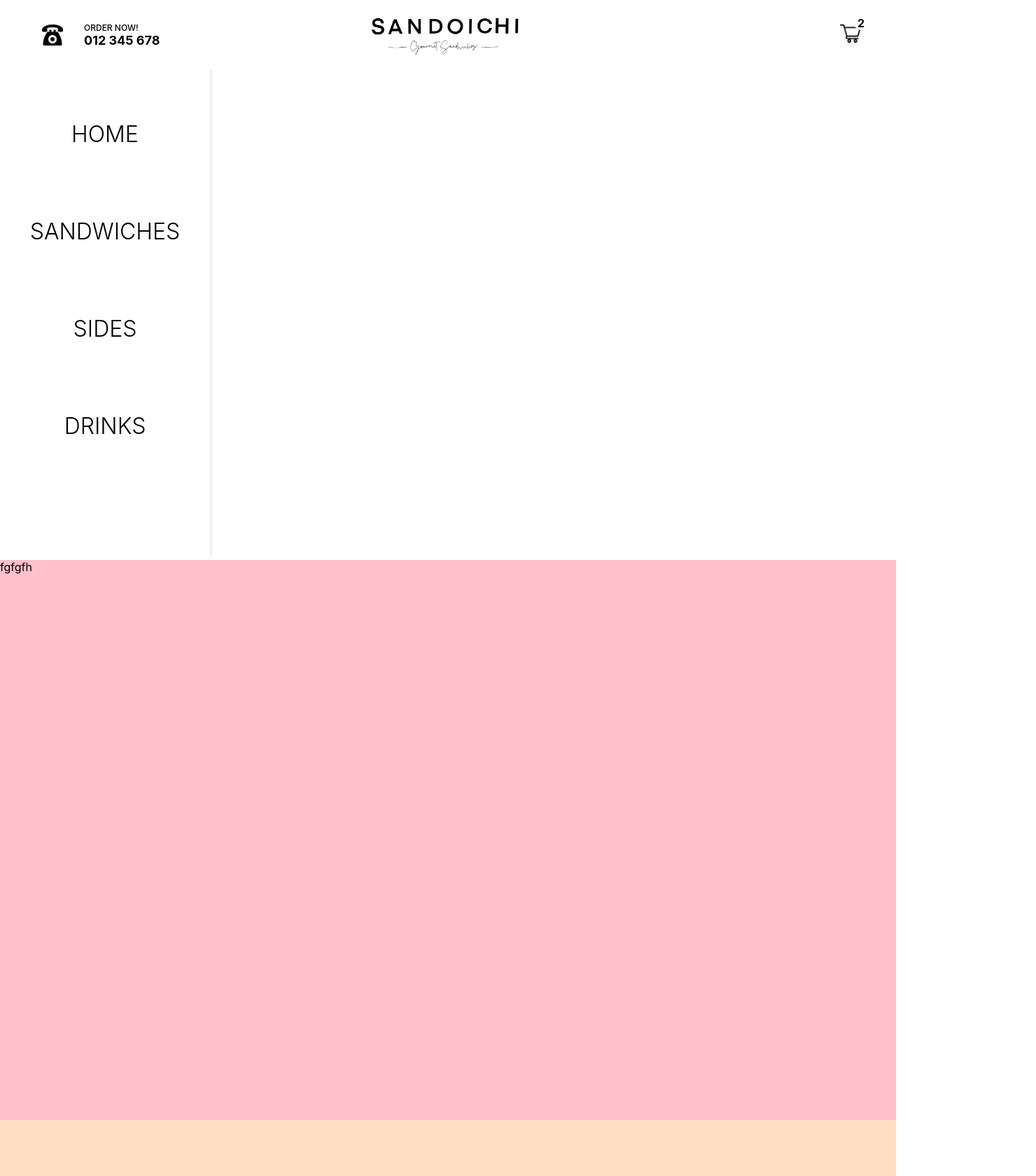
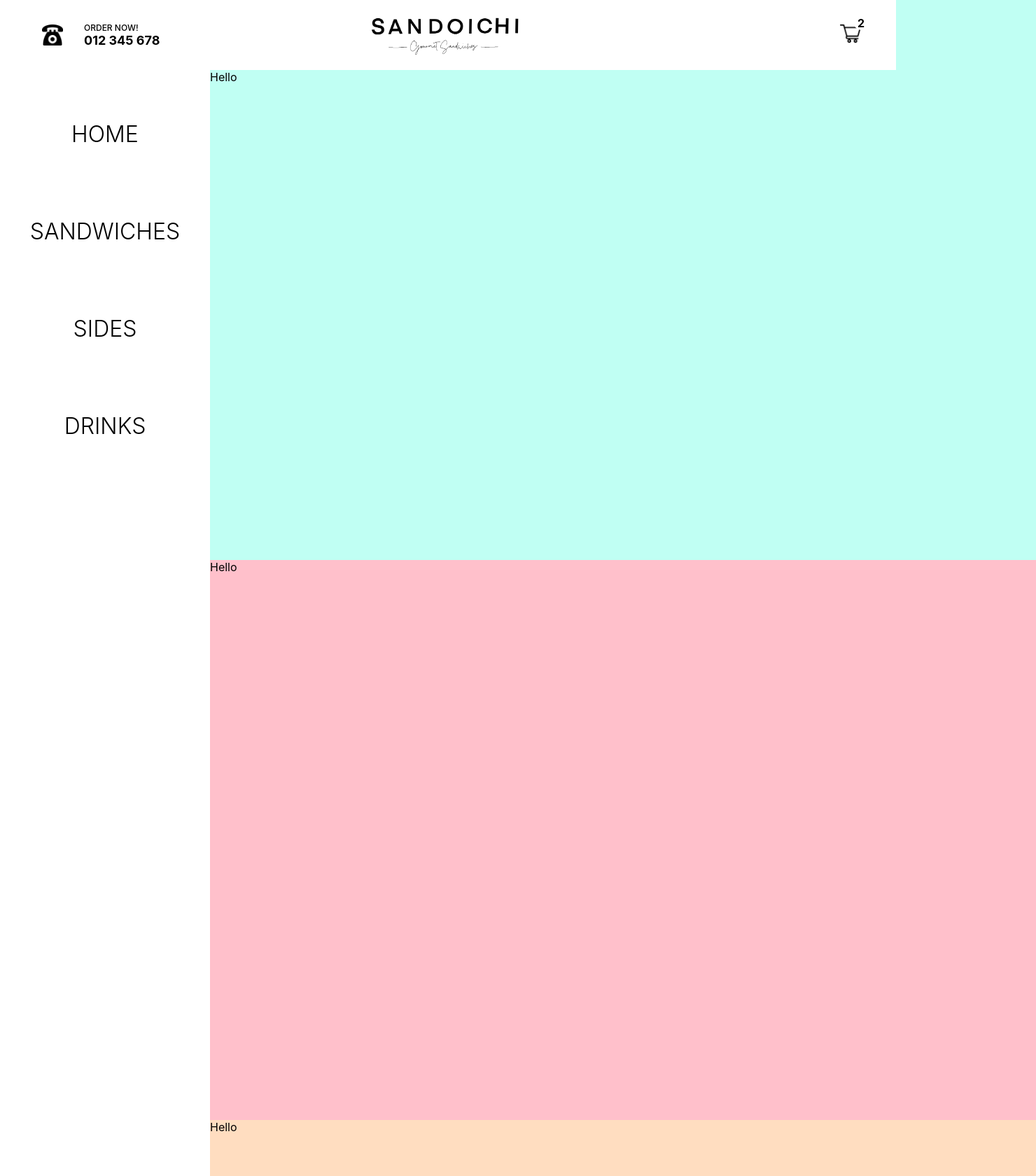
Before and after one commit to lukefowles/Sandoichi, a Next.js app in the folder client-side/: page / in a window 1280 px wide. Shown: the top 1680 px of the page at 70% size, 1480 px wide, since content can reach past the window. Built offline with nearby package versions, Linux system fonts and the light colour scheme.

Commit message:
Fixed max & min height of pages with Navbar and Sidebar being fixed in position

```diff
--- a/client-side/components/Drinks.jsx
+++ b/client-side/components/Drinks.jsx
@@ -4,7 +4,7 @@ import styles from "../styles/Drinks.module.css";
 const Drinks = () => {
   return (
     <div className={styles.container}>
-
+      Hello
     </div>
 )
 };
--- a/client-side/components/Intro.jsx
+++ b/client-side/components/Intro.jsx
@@ -5,7 +5,7 @@ import styles from "../styles/Intro.module.css";
 const Intro = () => {
   return (
     <div className={styles.container}>
-
+      <div className={styles.hello}>Hello</div>
     </div>
   )
 };
--- a/client-side/components/Sandwich.jsx
+++ b/client-side/components/Sandwich.jsx
@@ -4,7 +4,7 @@ import styles from "../styles/Sandwich.module.css";
 const Sandwich = () => {
   return (
     <div className={styles.container}>
-        fgfgfh
+        Hello
     </div>
 )
 };
--- a/client-side/components/Sides.jsx
+++ b/client-side/components/Sides.jsx
@@ -4,7 +4,7 @@ import styles from "../styles/Sides.module.css";
 const Sides = () => {
   return (
     <div className={styles.container}>
-
+      Hello
     </div>
 )
 };
--- a/client-side/pages/index.js
+++ b/client-side/pages/index.js
@@ -10,7 +10,6 @@ export default function Home() {
         <meta name="description" content="Best Sandwiches in the UK" />
         <link rel="icon" href="/favicon.ico" />
       </Head>
-
     </div>
   )
 }
--- a/client-side/styles/App.module.css
+++ b/client-side/styles/App.module.css
@@ -3,10 +3,12 @@
 }
 
 .sections{
-    width: 100%;
-    height: 100vh;
+    /* width: 100%; */
+    width:calc(100% - 100px);
+    height: calc(100vh - 100px);
+    /* height: 100vh; */
     left: 300px;
     background-color: rgb(255, 255, 255);
-    /* position: relative; */
+    position: absolute;
 
 }
--- a/client-side/styles/Drinks.module.css
+++ b/client-side/styles/Drinks.module.css
@@ -1,5 +1,5 @@
 .container{
-    background-color: rgb(192, 255, 246);
+    background-color: rgb(150, 223, 161);
     z-index: -1;
     width: 100%;
     height: 100vh;
--- a/client-side/styles/Intro.module.css
+++ b/client-side/styles/Intro.module.css
@@ -1,8 +1,9 @@
 .container{
-    background-color: rgb(255, 255, 255);
+    background-color: rgb(192, 255, 243);
     z-index: -1;
     width: 100%;
     height: 100vh;
-    /* scroll-snap-align: start; */
-    left: 300px;
+    padding-top: 100px;
+    /* scroll-snap-align: start;
+    scroll-snap-type: y mandatory; */
 }
```
Also changed, not shown: client-side/styles/Sandwich.module.css (line endings or trailing spaces).
